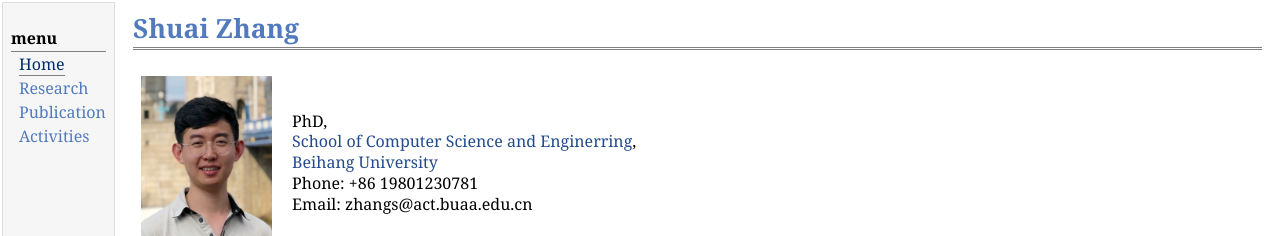
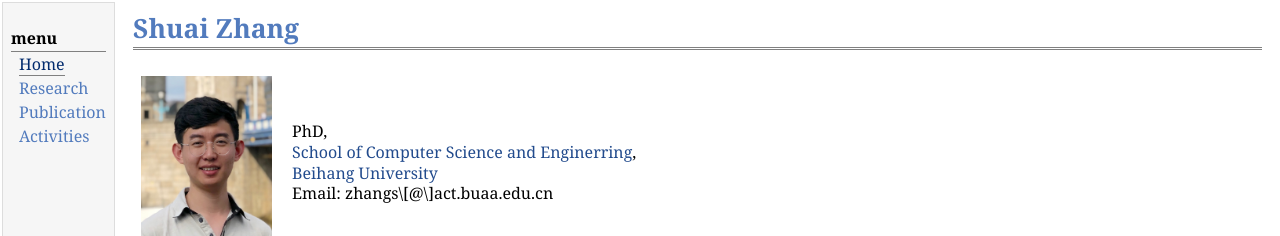
Before and after one commit to shuaibuaa/shuaibuaa.github.io, a plain HTML site: page index.html in a window 1280 px wide. Shown: the top 236 px of the page. Drawn offline with Linux system fonts and the light colour scheme.

Commit message:
version 0.3

```diff
--- a/index.html
+++ b/index.html
@@ -24,8 +24,8 @@
 <table class="imgtable"><tr><td>
 <a href="https://shuaibuaa.github.io"><img src="photos/shuai.jpg" alt="alt text" width="131px" height="180px" /></a>&nbsp;</td>
 <td align="left"><p>PhD,<br /> <a href="https://scse.buaa.edu.cn/">School of Computer Science and Enginerring</a>, <br /><a href="https://www.buaa.edu.cn/">Beihang University</a><br />
-Phone: +86 19801230781<br />
-Email: zhangs@act.buaa.edu.cn<br /></p>
+<!-- Phone: +86 19801230781<br /> -->
+Email: zhangs\[@\]act.buaa.edu.cn<br /></p>
 </td></tr></table>
 <h2>About me</h2>
 <p>I received the B.S. degree from the School of Computer Science and Engineering, Beihang University, Beijing, China, in 2016. I am currently pursuing the Ph.D. degree with Beihang University under the supervision of <a href="http://act.buaa.edu.cn/lijx/">Prof. Jianxin Li</a>.</p>
```
